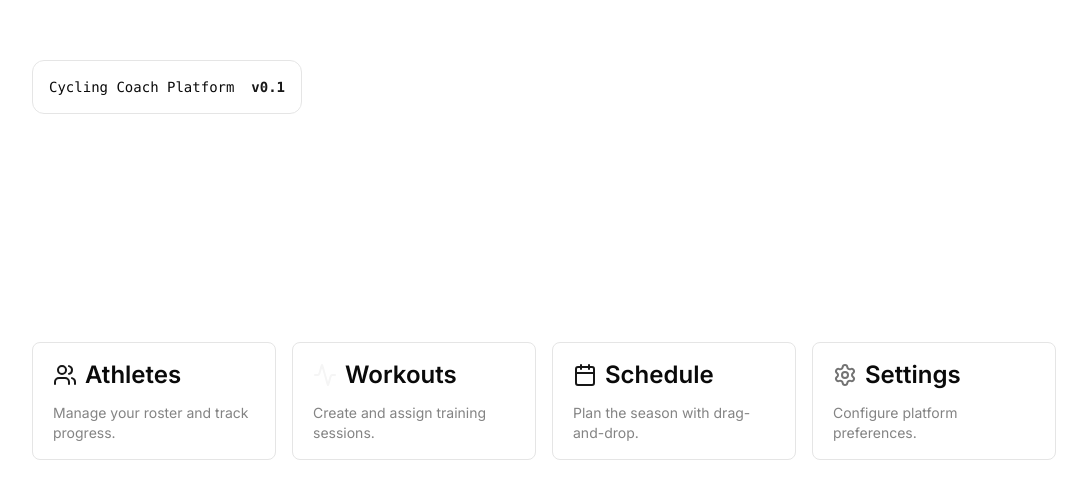
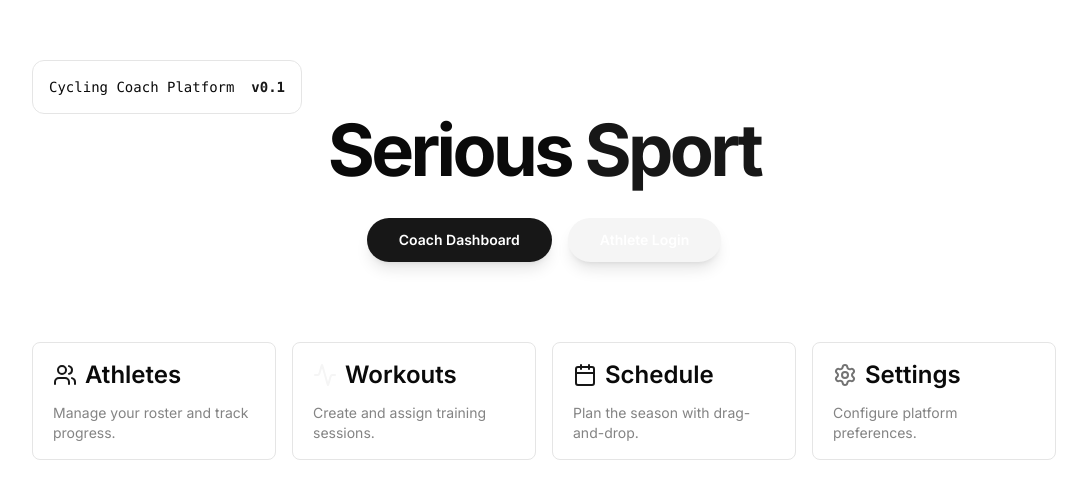
Before and after one commit to diegotruant/cycling-coach-platform, a Next.js app: page / in a window 1280 px wide. Shown: the part 140-638 px from the top of the page, without its empty margins (96-1183 px from the left). Built offline with nearby package versions, Linux system fonts and the light colour scheme.

Commit message:
fix: landing page buttons visibility (remove z-index -1)

```diff
--- a/src/app/page.tsx
+++ b/src/app/page.tsx
@@ -16,8 +16,8 @@ export default function Home() {
         </p>
       </div>
 
-      <div className="relative flex place-items-center before:absolute before:h-[300px] before:w-[480px] before:-translate-x-1/2 before:rounded-full before:bg-gradient-radial before:from-primary before:to-transparent before:blur-2xl before:content-[''] after:absolute after:-z-20 after:h-[180px] after:w-[240px] after:translate-x-1/3 after:bg-gradient-conic after:from-secondary after:via-primary after:blur-2xl after:content-[''] before:dark:bg-gradient-to-br before:dark:from-transparent before:dark:to-primary before:dark:opacity-10 after:dark:from-secondary after:dark:via-[#0141ff] after:dark:opacity-40 before:lg:h-[360px] z-[-1] flex-col gap-8">
-        <h1 className="text-6xl font-bold tracking-tighter sm:text-7xl text-center">
+      <div className="relative flex place-items-center before:absolute before:h-[300px] before:w-[480px] before:-translate-x-1/2 before:rounded-full before:bg-gradient-radial before:from-primary before:to-transparent before:blur-2xl before:content-[''] after:absolute after:-z-20 after:h-[180px] after:w-[240px] after:translate-x-1/3 after:bg-gradient-conic after:from-secondary after:via-primary after:blur-2xl after:content-[''] before:dark:bg-gradient-to-br before:dark:from-transparent before:dark:to-primary before:dark:opacity-10 after:dark:from-secondary after:dark:via-[#0141ff] after:dark:opacity-40 before:lg:h-[360px] flex-col gap-8">
+        <h1 className="text-6xl font-bold tracking-tighter sm:text-7xl text-center relative z-10">
           Serious <span className="text-primary">Sport</span>
         </h1>
         <div className="flex flex-col sm:flex-row gap-4">
```
